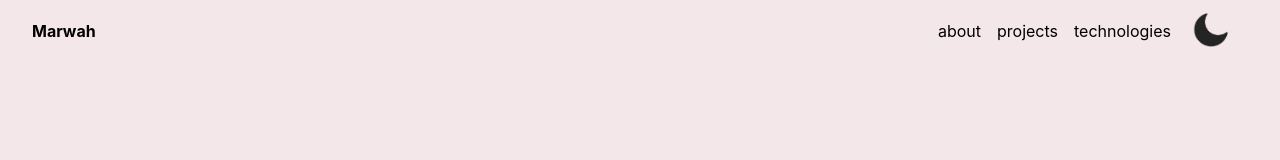
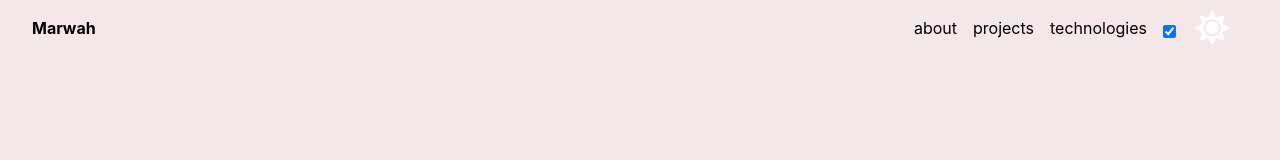
Before and after one commit to Marwahkamilaahmad/react-porto-rua, a React (Vite) app: page / in a window 1280 px wide. Shown: the top 160 px of the page. Built offline with nearby package versions, Linux system fonts and the light colour scheme.

Commit message:
add social media

```diff
--- a/package.json
+++ b/package.json
@@ -13,8 +13,11 @@
     "@chakra-ui/react": "^2.8.2",
     "@emotion/react": "^11.11.4",
     "@emotion/styled": "^11.11.5",
+    "@fortawesome/fontawesome-svg-core": "^6.5.2",
+    "@fortawesome/react-fontawesome": "^0.2.2",
     "@material-tailwind/react": "^2.1.9",
     "@mui/material": "^5.15.17",
+    "@nextui-org/react": "^2.3.6",
     "aos": "^2.3.4",
     "flowbite-react": "^0.9.0",
     "framer-motion": "^11.2.6",
--- a/postcss.config.js
+++ b/postcss.config.js
@@ -1,3 +1,5 @@
+
+
 export default {
   plugins: {
     tailwindcss: {},
--- a/src/App.jsx
+++ b/src/App.jsx
@@ -4,13 +4,10 @@ import Navbar from "./components/Navbar";
 import { BrowserRouter as Router, Routes, Route } from "react-router-dom";
 import General from "./pages/General";
 import Home from "./pages/Home";
-import { ChakraProvider } from "@chakra-ui/react";
-
 function App() {
   const [theme, setTheme] = useState("light");
 
   return (
-    <ChakraProvider>
       <Router>
         <div className={`container ${theme}`}>
           <Navbar theme={theme} setTheme={setTheme} />
@@ -25,7 +22,6 @@ function App() {
           <Route path="/technologies" element={""} />
         </Routes>
       </Router>
-    </ChakraProvider>
   );
 }
 
--- a/src/components/Navbar.jsx
+++ b/src/components/Navbar.jsx
@@ -1,15 +1,20 @@
 import "./Navbar.css";
-
 
 import { Link } from "react-router-dom";
 import toggle_dark from "../assets/night.png";
 import toggle_light from "../assets/day.png";
+import { useState } from "react";
+import { FontAwesomeIcon } from "@fortawesome/react-fontawesome";
 
-const Navbar = ({theme, setTheme}) => {
+const Navbar = ({ theme, setTheme }) => {
+  const [checked, setChecked] = useState("checked");
 
   const toggle_change = () => {
-    theme == 'light' ? setTheme('dark') : setTheme('light');
-  }
+    theme == "light" ? setTheme("dark") : setTheme("light");
+  };
+  const checked_change = () => {
+    checked ? setChecked(false) : setChecked(true);
+  };
   return (
     <div className="navbar-wrapper">
       <div className="navbar-left">
@@ -42,9 +47,32 @@ const Navbar = ({theme, setTheme}) => {
               technologies
             </Link>
           </li>
-          <li>
+          <li className="mt-2">
+            <input
+              type="checkbox"
+              id="toggle-dark"
+              checked={checked}
+              className={`toggle border-none  hover:bg-red-700' ${
+                checked
+                  ? " [--tglbg:white] bg-yellow-300"
+                  : " [--tglbg:grey] bg-white"
+              }`}
+              onClick={() => {
+                toggle_change();
+                checked_change();
+              }}
+            />
+          </li>
+          <li className="w-10">
             <div className="toggle-icon">
-              <img onClick={()=>{toggle_change()}} src={theme == 'light' ? toggle_dark : toggle_light} alt="" className="toggle-img" />
+              <img
+                onClick={() => {
+                  toggle_change();
+                }}
+                src={theme == "light" ? toggle_light : toggle_dark}
+                alt=""
+                className="toggle-img"
+              />
             </div>
           </li>
         </ul>
--- a/src/components/SocialMedia.jsx
+++ b/src/components/SocialMedia.jsx
@@ -1,6 +1,50 @@
+const sosmed = [
+  {
+    title: "Instagram",
+    image: "",
+    description: "@thisismarwah",
+    link: "https://www.instagram.com/thisismarwah/",
+  },
+  {
+    title: "Linkedin",
+    image: "",
+    description: "@thisismarwah",
+    link: "https://www.instagram.com/thisismarwah/",
+  },
+  {
+    title: "Github",
+    image: "",
+    description: "@thisismarwah",
+    link: "https://www.instagram.com/thisismarwah/",
+  },
+];
 
 export default function SocialMedia() {
   return (
-    <div>SocialMedia</div>
-  )
+    <div className="mx-auto py-16">
+      <div className="grid grid-cols-1 md:grid-cols-2 lg:grid-cols-3 gap-8">
+        {sosmed.map((sosmed) => (
+          <div
+            key={sosmed.title}
+            className="bg-cream rounded-2xl shadow-lg shadow-grey-600 overflow-hidden"
+          >
+            <div className="p-6">
+              <h3 className="text-xl font-bold mb-2">{sosmed.title}</h3>
+              <p className="text-gray-700 text-base">{sosmed.description}</p>
+              <div className="mt-6 flex justify-end space-x-4">
+                <a
+                  href={sosmed.link}
+                  target="_blank"
+                  rel="noopener noreferrer"
+                  className=" text-white font-bold py-2 px-4 rounded-full"
+                >
+                  Link
+                </a>
+              </div>
+            </div>
+          </div>
+        ))}
+      </div>
+    </div>
+  );
 }
--- a/src/main.jsx
+++ b/src/main.jsx
@@ -1,10 +1,10 @@
-import React from 'react'
-import ReactDOM from 'react-dom/client'
-import App from './App.jsx'
+import React from "react";
+import ReactDOM from "react-dom/client";
+import App from "./App.jsx";
 
+ReactDOM.createRoot(document.getElementById("root")).render(
+    <React.StrictMode>
+      <App />
+    </React.StrictMode>
 
-ReactDOM.createRoot(document.getElementById('root')).render(
-  <React.StrictMode>
-    <App />
-  </React.StrictMode>,
-)
+);
--- a/src/pages/Home.jsx
+++ b/src/pages/Home.jsx
@@ -1,4 +1,4 @@
-import EducationTimeline from "../components/EducationTimeline";
+
 import LanguageSkill from "../components/LanguageSkill";
 import PortfolioItem from "../components/Portofolio";
 import Techstack from "../components/Techstack";
@@ -34,7 +34,6 @@ export default function Home() {
           Social Media
         </h4>
         <SocialMedia />
-        {/* <EducationTimeline /> */}
       </section>
     </main>
   );
--- a/tailwind.config.js
+++ b/tailwind.config.js
@@ -1,3 +1,4 @@
+
 /** @type {import('tailwindcss').Config} */
 export default {
     content: [
```
Also changed, not shown: 1 other file (tests, documents, lock files or other folders).
